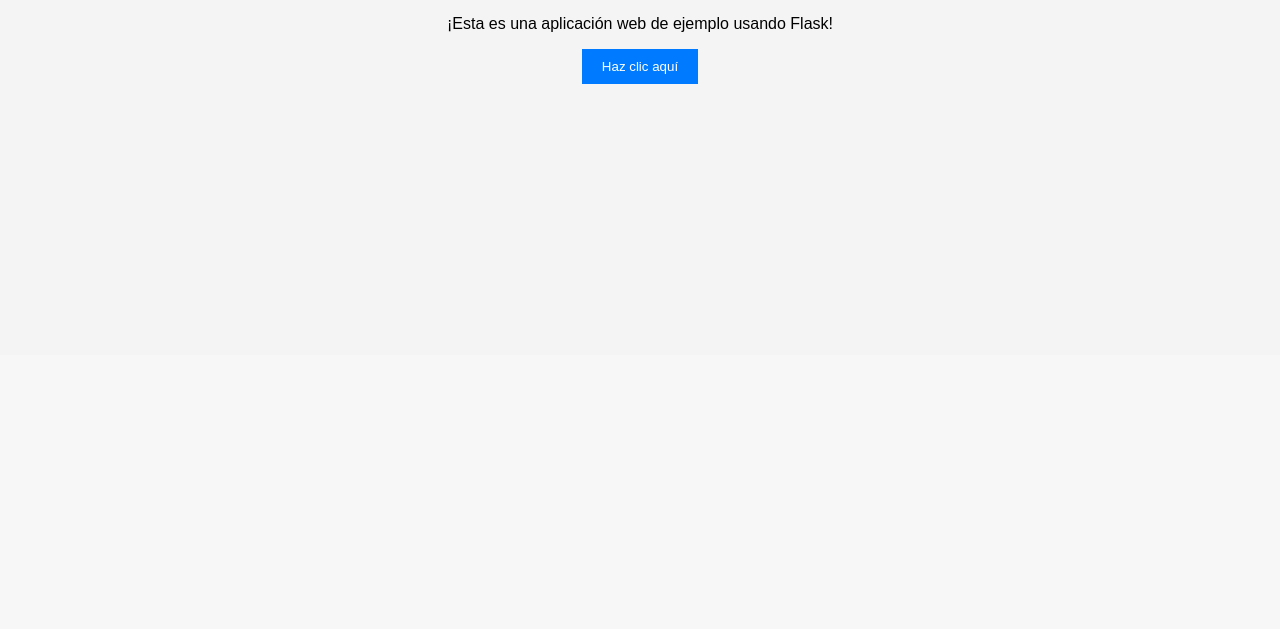
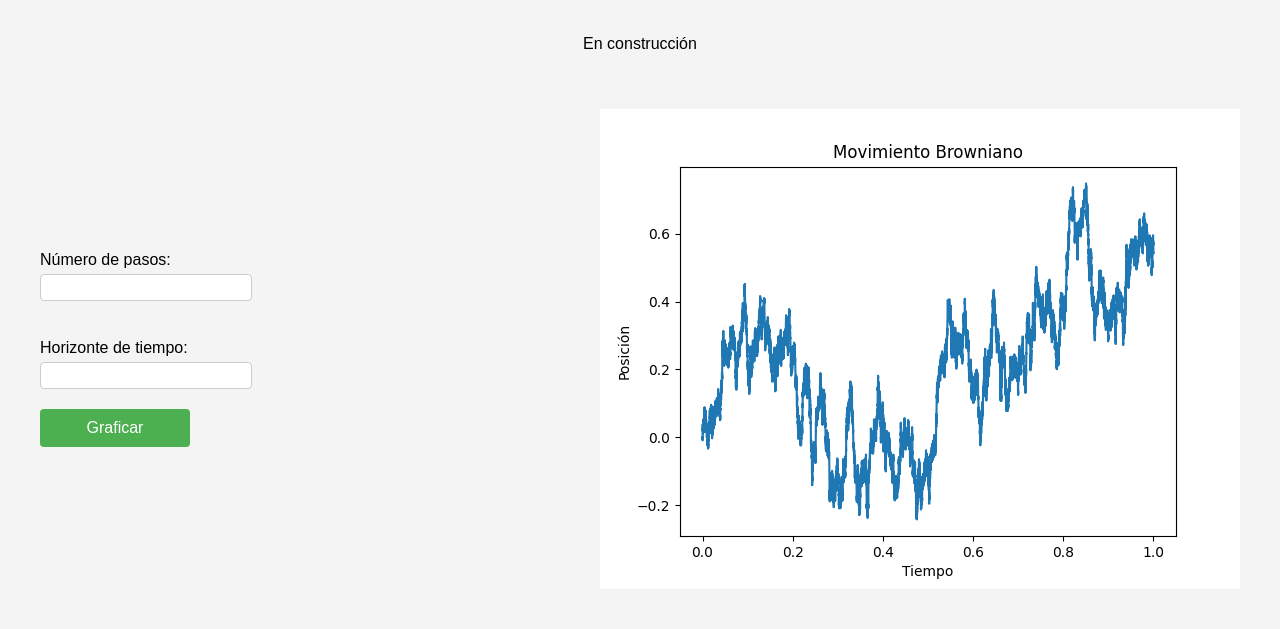
Before and after one commit to alejandroaef1/MESDE, a Flask app: page / in a window 1280 px wide. Shown: the part 445-1074 px from the top of the page. Before the commit the page ends 529 px from the top, so only its background shows below. Run offline with Flask 2, Linux system fonts and the light colour scheme.

Commit message:
Actualización 1

```diff
--- a/app/routes.py
+++ b/app/routes.py
@@ -1,7 +1,36 @@
-from flask import Blueprint, render_template
+from flask import Flask, Blueprint, render_template, request, session
+from app.cerebro.browniano import MovimientoBrowniano
 
 bp = Blueprint('main', __name__)
 
 @bp.route('/')
 def index():
     return render_template('index.html')
+
+@bp.route('/procesar', methods=['POST'])
+def procesar():
+
+    # Obtener los datos del formulario y almacenarlos en la sesión
+    pasos = int(request.form['pasos'])
+    tiempo = float(request.form['tiempo'])
+
+    # Almacenar los valores en la sesión
+    session['pasos'] = pasos
+    session['tiempo'] = tiempo
+
+    pasos = session.get('pasos')
+    tiempo = session.get('tiempo')
+
+
+    # Usar los valores para el cálculo
+    browniano = MovimientoBrowniano(pasos, tiempo)
+    browniano.browniano()
+    browniano.plot()
+
+    return render_template('index.html')
+
+app = Flask(__name__)
+app.register_blueprint(bp)
+
+if __name__ == '__main__':
+    app.run(debug=True)
--- a/app/static/css/style.css
+++ b/app/static/css/style.css
@@ -1,7 +1,7 @@
 body {
     font-family: Arial, sans-serif;
     margin: 0;
-    padding: 0;
+    padding: 20px;
     background-color: #f4f4f4;
 }
 
@@ -24,7 +24,62 @@ button {
     border: none;
     cursor: pointer;
 }
+.input-field {
+    width: 100%;   /* Ancho al 100% del contenedor */
+    max-width: 300px; /* Máximo ancho (puedes ajustarlo según lo que necesites) */
+    padding: 8px;  /* Espaciado dentro del campo */
+    margin: 5px 0; /* Margen superior e inferior */
+    border: 1px solid #ccc; /* Borde suave */
+    border-radius: 4px; /* Bordes redondeados */
+}
 
-button:hover {
-    background-color: #0056b3;
+form div {
+    margin-bottom: 15px;  /* Espaciado entre los campos */
 }
+
+.btn {
+    min-width: 150px; /* Ancho mínimo garantizado */
+    padding: 10px 20px; /* Espaciado dentro del botón */
+    font-size: 16px; /* Tamaño de fuente uniforme */
+    text-align: center; /* Centra el texto dentro del botón */
+    border: none; /* Sin bordes */
+    border-radius: 4px; /* Bordes redondeados */
+    background-color: #4CAF50; /* Fondo verde */
+    color: white; /* Texto blanco */
+    cursor: pointer; /* Cambia el cursor cuando pasa por encima */
+    transition: background-color 0.3s; /* Efecto de transición en el color de fondo */
+}
+
+.btn:hover {
+    background-color: #45a049; /* Color de fondo al pasar el mouse */
+}
+
+.form-container {
+    display: flex;
+    justify-content: space-between; /* Para separar los elementos */
+    align-items: center; /* Alinear verticalmente */
+}
+
+/* Para la imagen */
+.image-graph {
+    width: 300px; /* Puedes ajustar el tamaño según lo necesites */
+    height: auto; /* Mantener las proporciones de la imagen */
+    margin-left: 20px; /* Espacio entre el formulario y la imagen */
+}
+
+/* Contenedor para el formulario y la imagen */
+.form-container {
+    display: flex;
+    justify-content: space-between; /* Para separar los elementos */
+    align-items: center; /* Alinear verticalmente */
+    padding: 20px; /* Espacio entre el borde del contenedor y los elementos */
+    margin: 0 auto; /* Centrar el contenedor */
+    max-width: 1200px; /* Limitar el ancho máximo del contenedor */
+}
+
+/* Asegúrate de que los formularios se vean bien */
+.input-field {
+    width: 200px;
+    padding: 5px;
+    margin: 5px 0;
+}
--- a/app/templates/index.html
+++ b/app/templates/index.html
@@ -3,20 +3,34 @@
 <head>
     <meta charset="UTF-8">
     <meta name="viewport" content="width=device-width, initial-scale=1.0">
-    <title>Mi Aplicación Web</title>
+    <title>Métodos Estadísticos Para Ecuaciones Diferenciales Estocásticas</title>
     <link rel="stylesheet" href="{{ url_for('static', filename='css/style.css') }}">
 </head>
 <body>
     <header>
-        <h1>Bienvenido a Mi Aplicación Web</h1>
+        <h1>Métodos Estadísticos Para Ecuaciones Diferenciales Estocásticas</h1>
         <img src="{{ url_for('static', filename='images/logo.png') }}" alt="Logo">
     </header>
 
     <main>
-        <p>¡Esta es una aplicación web de ejemplo usando Flask!</p>
-        <button id="clickMe">Haz clic aquí</button>
+        <p>En construcción</p>
     </main>
 
+    <div class="form-container">
+        <form action="/procesar" method="POST">
+         <div>
+            <label for="pasos">Número de pasos:</label><br>
+            <input type="number" id="pasos" name="pasos" required min="1" step="1" class="input-field">
+         </div> <br>
+         <div>
+            <label for="tiempo">Horizonte de tiempo:</label><br>
+            <input type="number" id="tiempo" name="tiempo" required min="0" step="0.00001" class="input-field">
+         </div>
+         <button class="btn" type="submit">Graficar</button>
+        </form>
+
+        <img src="{{ url_for('static', filename='images/graph.png') }}">
+    </div>
     <script src="{{ url_for('static', filename='js/app.js') }}"></script>
 </body>
 </html>
```
Also changed, not shown: app/cerebro/BrownianoGeometrico.py (+6 -1 lines), app/static/images/graph.png.
